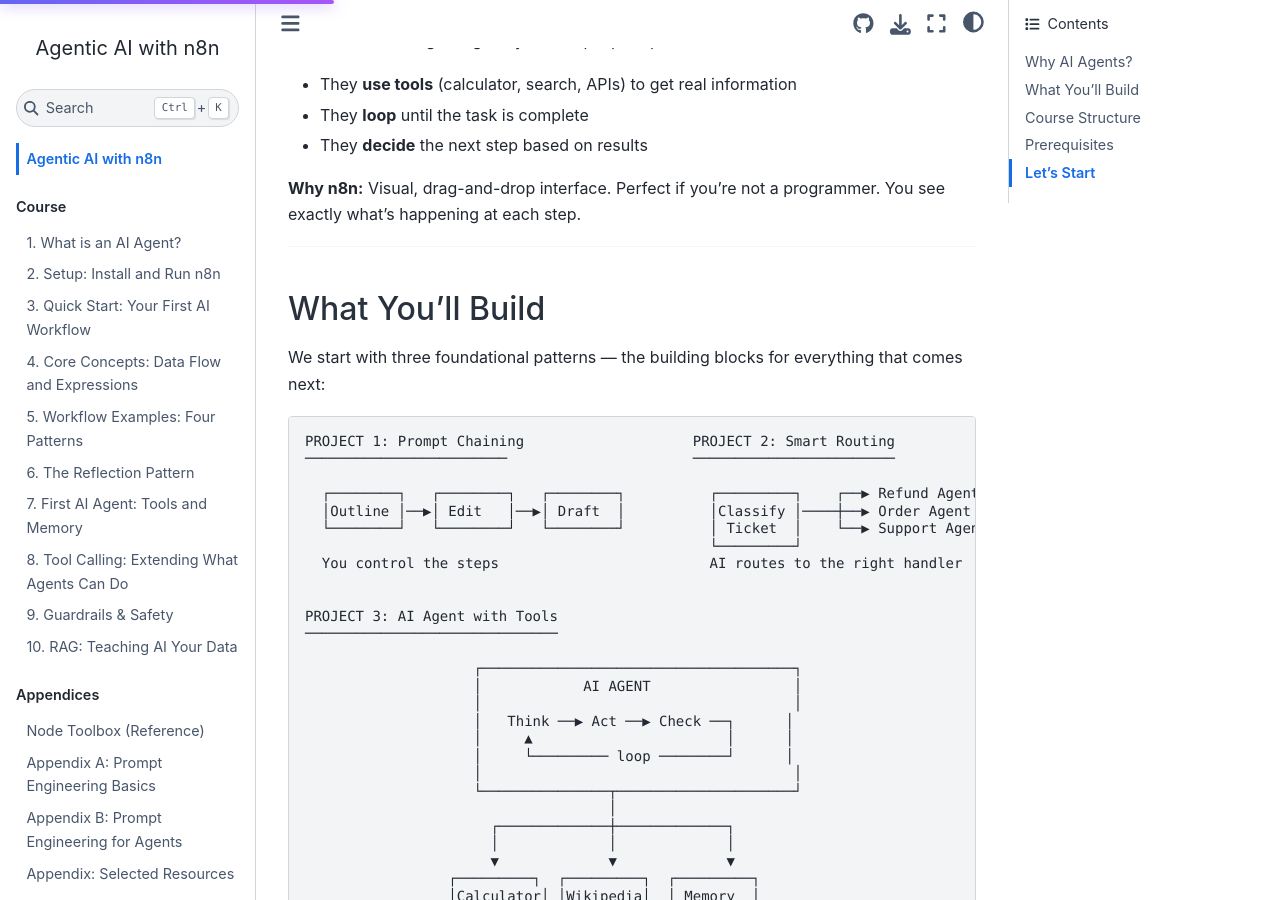
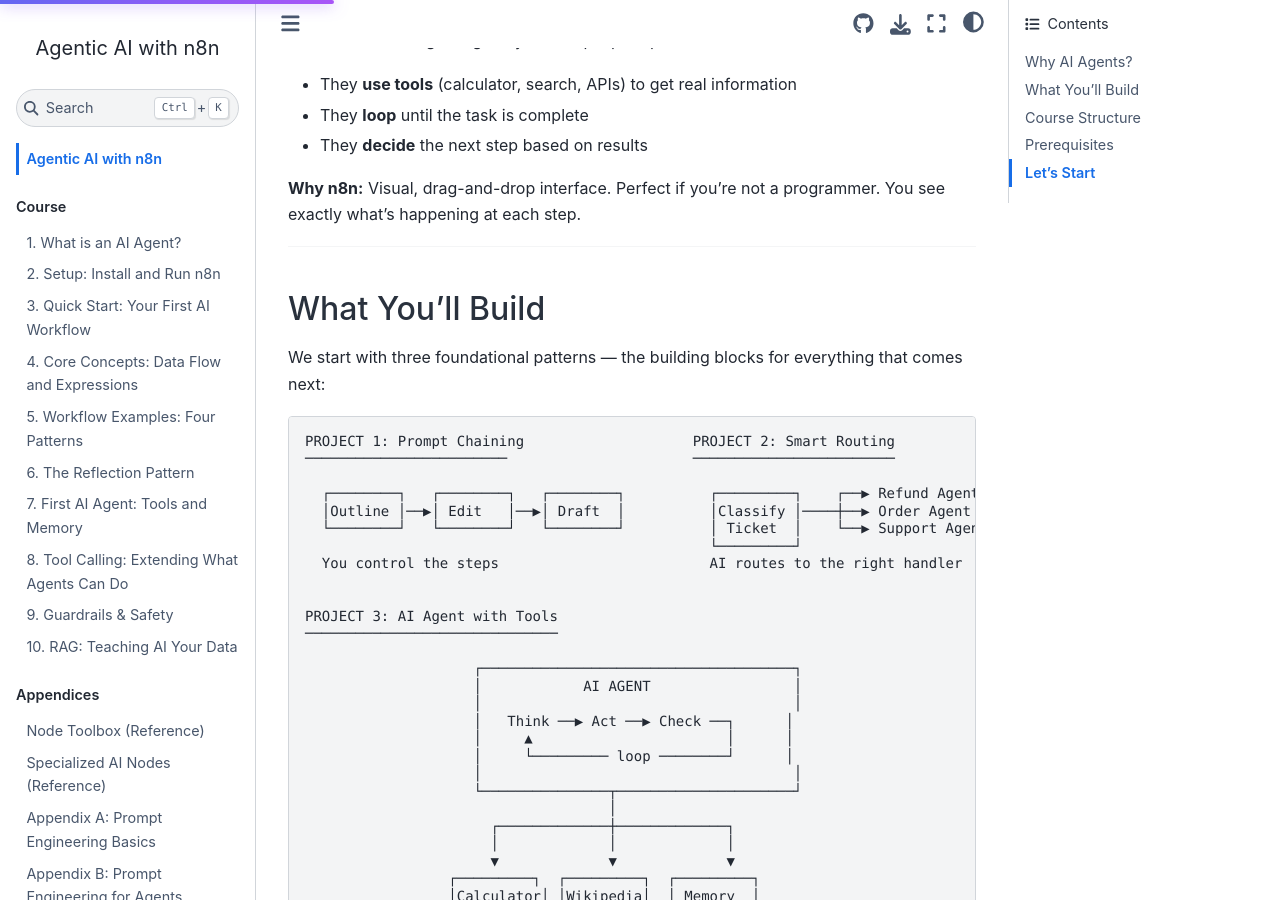
Before and after one commit to ezponda/ai-agents-course, a Jupyter Book: the page built from courses/n8n_no_code/book/00_introduction.ipynb, in a window 1280 px wide and 900 px high, scrolled down 497 px. Built offline with Jupyter Book 1.0.4 settings and Sphinx 7.4.7 and the Sphinx Book theme 1.1.4, drawn with Linux system fonts in a browser that asks for light colours.

Commit message:
Add Specialized AI Nodes appendix with under-the-hood explanations
- New appendix covering Text Classifier, Sentiment Analysis, Information Extractor, Summarization Chain, and Q&A Chain
- Each node includes collapsible dropdowns showing internal implementation (Basic LLM Chain + Structured Output Parser pattern)
- Added HTTP Request node to Node Toolbox appendix

Co-Authored-By: Claude Opus 4.5 <noreply@anthropic.com>

```diff
--- a/courses/n8n_no_code/book/_toc.yml
+++ b/courses/n8n_no_code/book/_toc.yml
@@ -21,6 +21,7 @@ parts:
     numbered: false
     chapters:
       - file: appendix_node_toolbox
+      - file: appendix_ai_nodes
       - file: appendix_prompt_engineering
       - file: appendix_prompt_engineering_agents
       - file: appendix_resources
```
Also changed, not shown: courses/n8n_no_code/book/appendix_ai_nodes.ipynb (added), courses/n8n_no_code/book/appendix_node_toolbox.ipynb.
